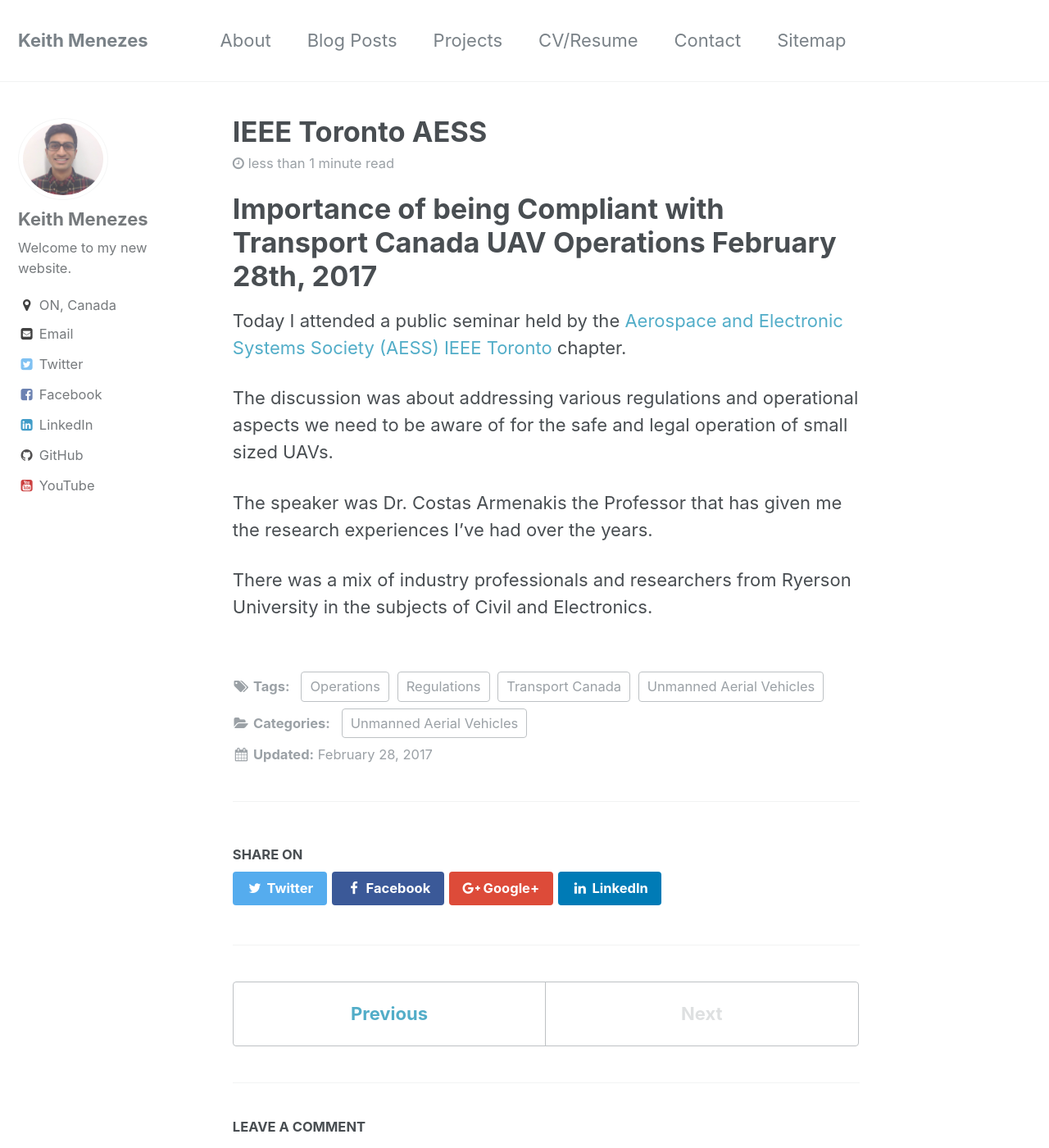
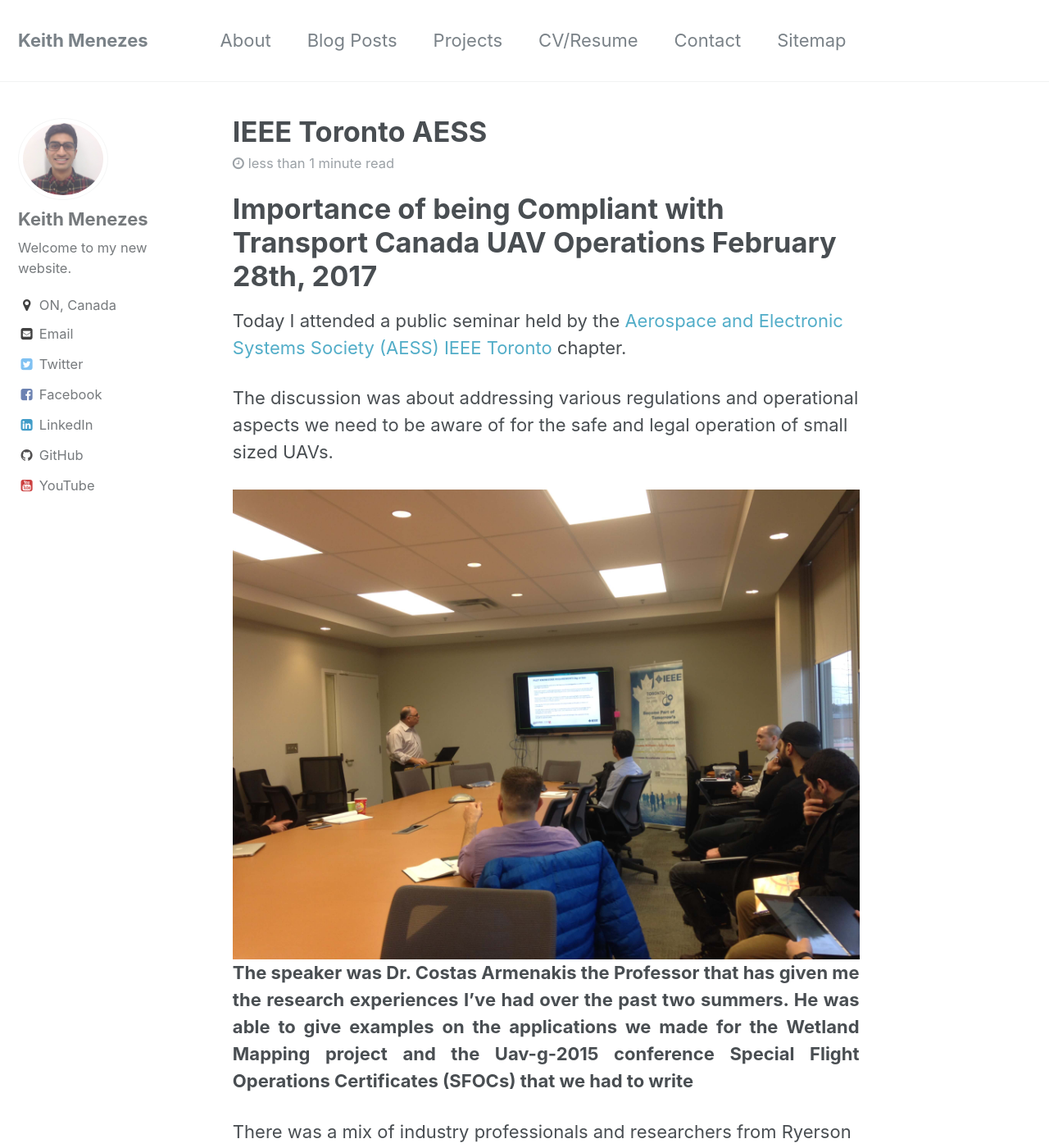
Before and after one commit to kmenezes/kmenezes.github.io, a Jekyll site: the page built from _posts/2017-03-05-blog-post-2.md, in a window 1280 px wide and 1400 px high. Shown: the whole window at 82% size. Built offline with Jekyll 4.4.1, drawn with Linux system fonts in a browser that asks for light colours.

Commit message:
Aricle 2
article2

```diff
--- a/_posts/2017-03-05-blog-post-2.md
+++ b/_posts/2017-03-05-blog-post-2.md
@@ -20,10 +20,11 @@ Today I attended a public seminar held by the [Aerospace and Electronic Systems
 
 The discussion was about addressing various regulations and operational aspects we need to be aware of for the safe and legal operation of small sized UAVs.
 
-The speaker was Dr. Costas Armenakis the Professor that has given me the research experiences I've had over the years.
+![](/assets/images/ieee.aess.jpg "Transport Canada UAV Operations")
+**The speaker was Dr. Costas Armenakis the Professor that has given me the research experiences I've had over the past two summers. He was able to give examples on the applications we made for the Wetland Mapping project and the Uav-g-2015 conference Special Flight Operations Certificates (SFOCs) that we had to write**
+{: .text-justify}
 
 There was a mix of industry professionals and researchers from Ryerson University in the subjects of Civil and Electronics.
-
 
 <div id="fb-root"></div>
 <script>(function(d, s, id) {
```
Also changed, not shown: assets/images/ieee.aess.jpg (added).
